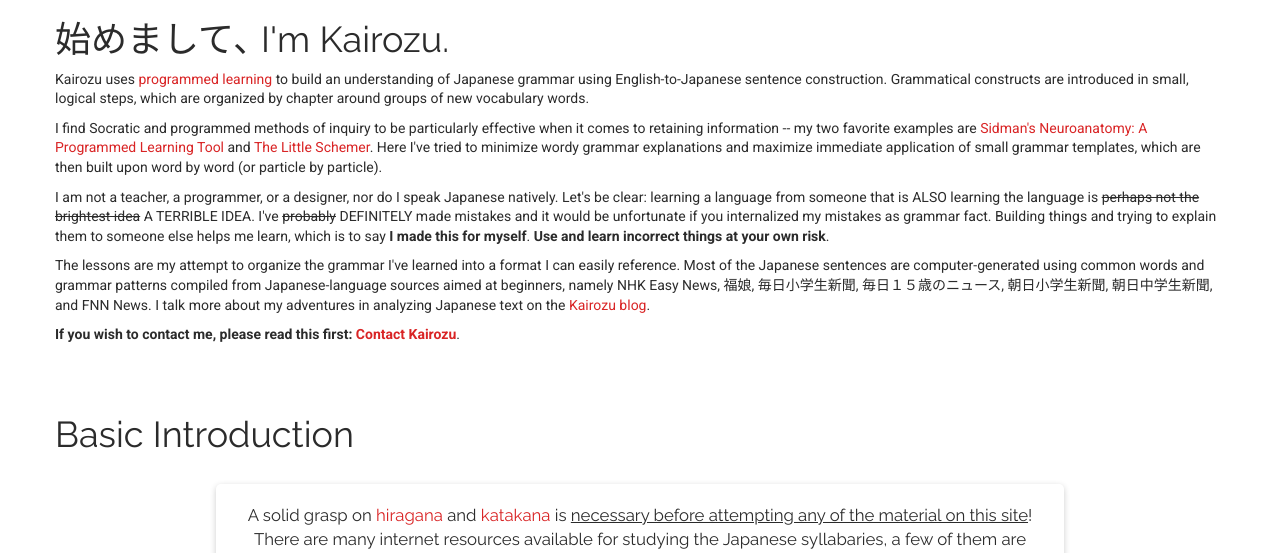
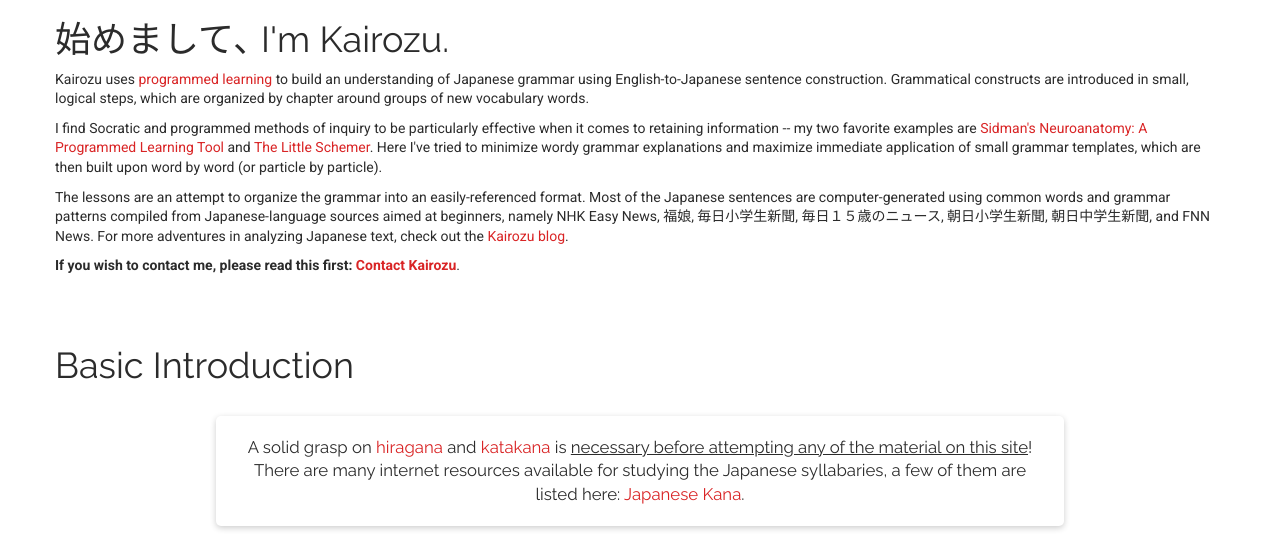
Before and after one commit to hologramber/Kairozu-Production, a Django app: page /about/ in a window 1280 px wide. Shown: the part 50-603 px from the top of the page. Run offline with Django 3.2, Linux system fonts and the light colour scheme; parts of the project's set-up code (start-up, migrations or seed data) failed here and were passed over; some libraries are stand-ins or nearby versions.

Commit message:
update about

```diff
--- a/templates/about.html
+++ b/templates/about.html
@@ -9,8 +9,7 @@
 
     <p>Kairozu uses <a href="https://en.wikipedia.org/wiki/Programmed_learning">programmed learning</a> to build an understanding of Japanese grammar using English-to-Japanese sentence construction. Grammatical constructs are introduced in small, logical steps, which are organized by chapter around groups of new vocabulary words.</p>
     <p>I find Socratic and programmed methods of inquiry to be particularly effective when it comes to retaining information -- my two favorite examples are <a href="https://www.amazon.com/Sidmans-Neuroanatomy-Programmed-Learning-Lippincott/dp/0781765684/">Sidman's Neuroanatomy: A Programmed Learning Tool</a> and <a href="https://www.amazon.com/Little-Schemer-Daniel-P-Friedman/dp/0262560992/">The Little Schemer</a>. Here I've tried to minimize wordy grammar explanations and maximize immediate application of small grammar templates, which are then built upon word by word (or particle by particle).</p>
-    <p>I am not a teacher, a programmer, or a designer, nor do I speak Japanese natively. Let's be clear: learning a language from someone that is ALSO learning the language is <strike>perhaps not the brightest idea</strike> A TERRIBLE IDEA. I've <strike>probably</strike> DEFINITELY made mistakes and it would be unfortunate if you internalized my mistakes as grammar fact. Building things and trying to explain them to someone else helps me learn, which is to say <span class="bold">I made this for myself</span>.  <span class="bold">Use and learn incorrect things at your own risk</span>.</p>
-    <p>The lessons are my attempt to organize the grammar I've learned into a format I can easily reference. Most of the Japanese sentences are computer-generated using common words and grammar patterns compiled from Japanese-language sources aimed at beginners, namely NHK Easy News, 福娘, 毎日小学生新聞, 毎日１５歳のニュース, 朝日小学生新聞, 朝日中学生新聞, and FNN News. I talk more about my adventures in analyzing Japanese text on the <a href="{% url 'news:main' %}">Kairozu blog</a>.</p>
+    <p>The lessons are an attempt to organize the grammar into an easily-referenced format. Most of the Japanese sentences are computer-generated using common words and grammar patterns compiled from Japanese-language sources aimed at beginners, namely NHK Easy News, 福娘, 毎日小学生新聞, 毎日１５歳のニュース, 朝日小学生新聞, 朝日中学生新聞, and FNN News. For more adventures in analyzing Japanese text, check out the <a href="{% url 'news:main' %}">Kairozu blog</a>.</p>
     <p><span class="bold">If you wish to contact me, please read this first: <a href="{% url 'contact' %}">Contact Kairozu</a></span>.</p>
 
     <div class="s-40"></div>
```
Also changed, not shown: 1 other file.
